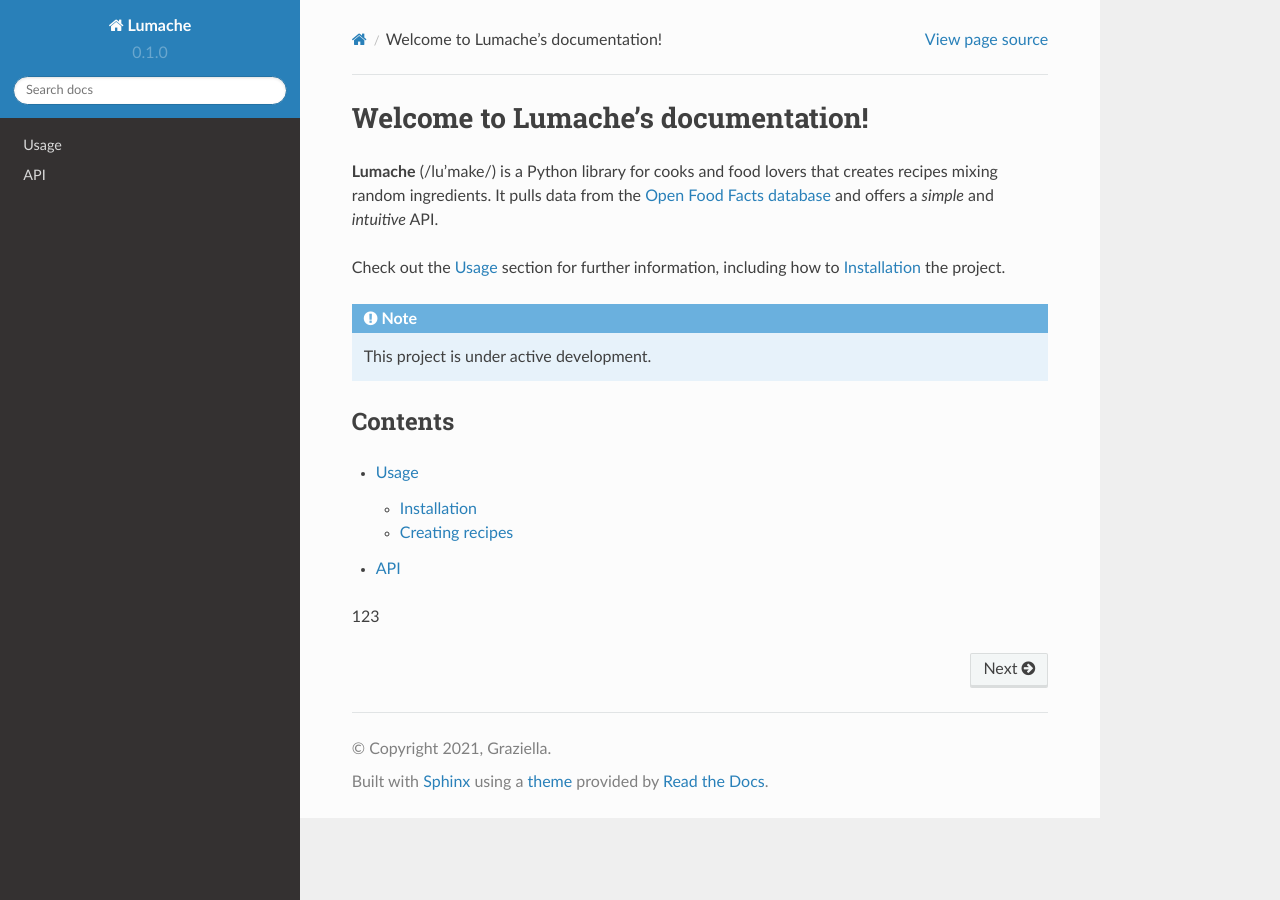
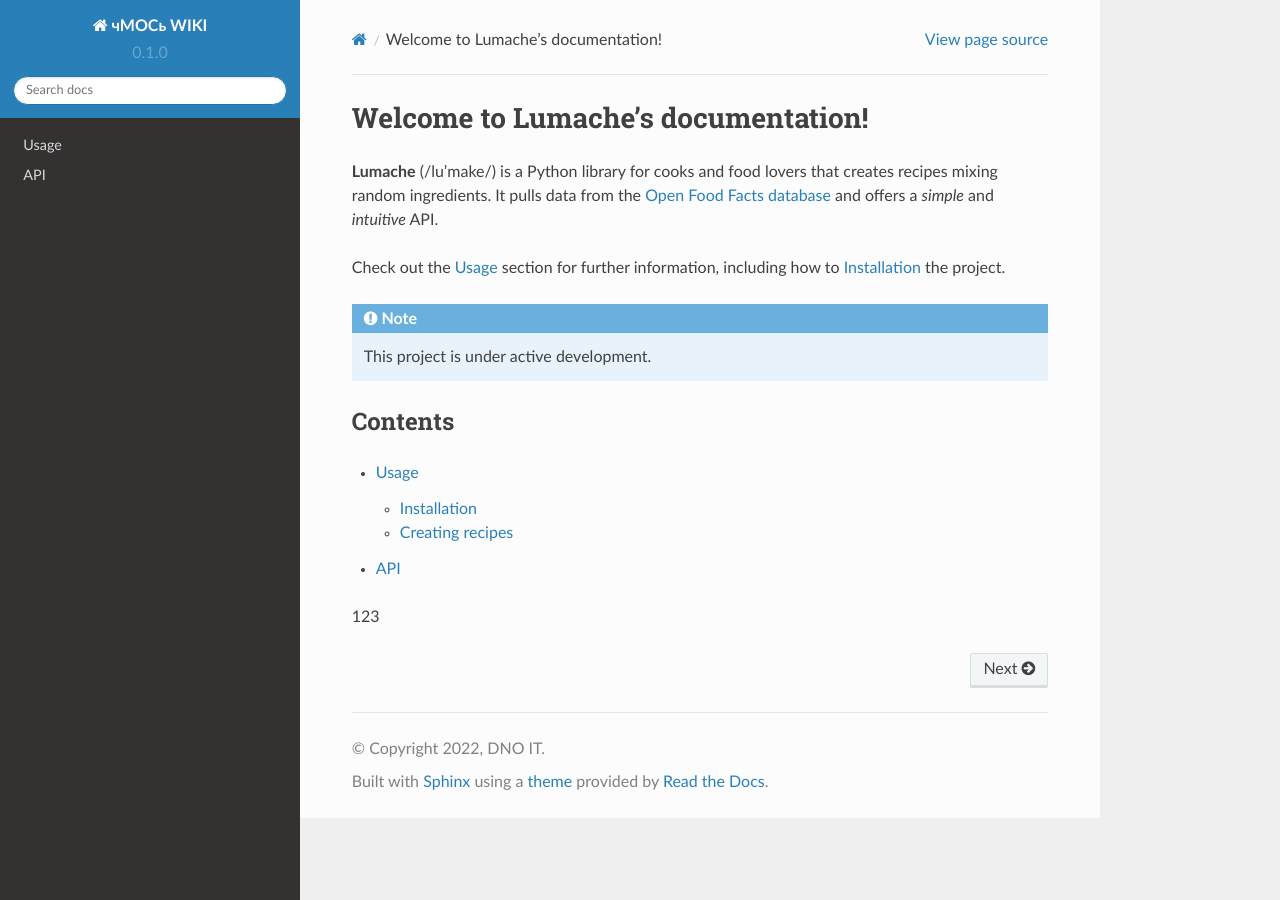
Before and after one commit to ToxaSM/chmos-tutorial, a Sphinx documentation site: the page built from docs/source/index.rst, in a window 1280 px wide. Built offline with Sphinx 7.4.7 and the Read the Docs theme 2.0.0, drawn with Linux system fonts in a browser that asks for light colours.

Commit message:
Update conf.py

```diff
--- a/docs/source/conf.py
+++ b/docs/source/conf.py
@@ -2,9 +2,9 @@
 
 # -- Project information
 
-project = 'Lumache'
-copyright = '2021, Graziella'
-author = 'Graziella'
+project = 'чМОСь WIKI'
+copyright = '2022, DNO IT'
+author = 'DNO IT'
 
 release = '0.1'
 version = '0.1.0'
```
